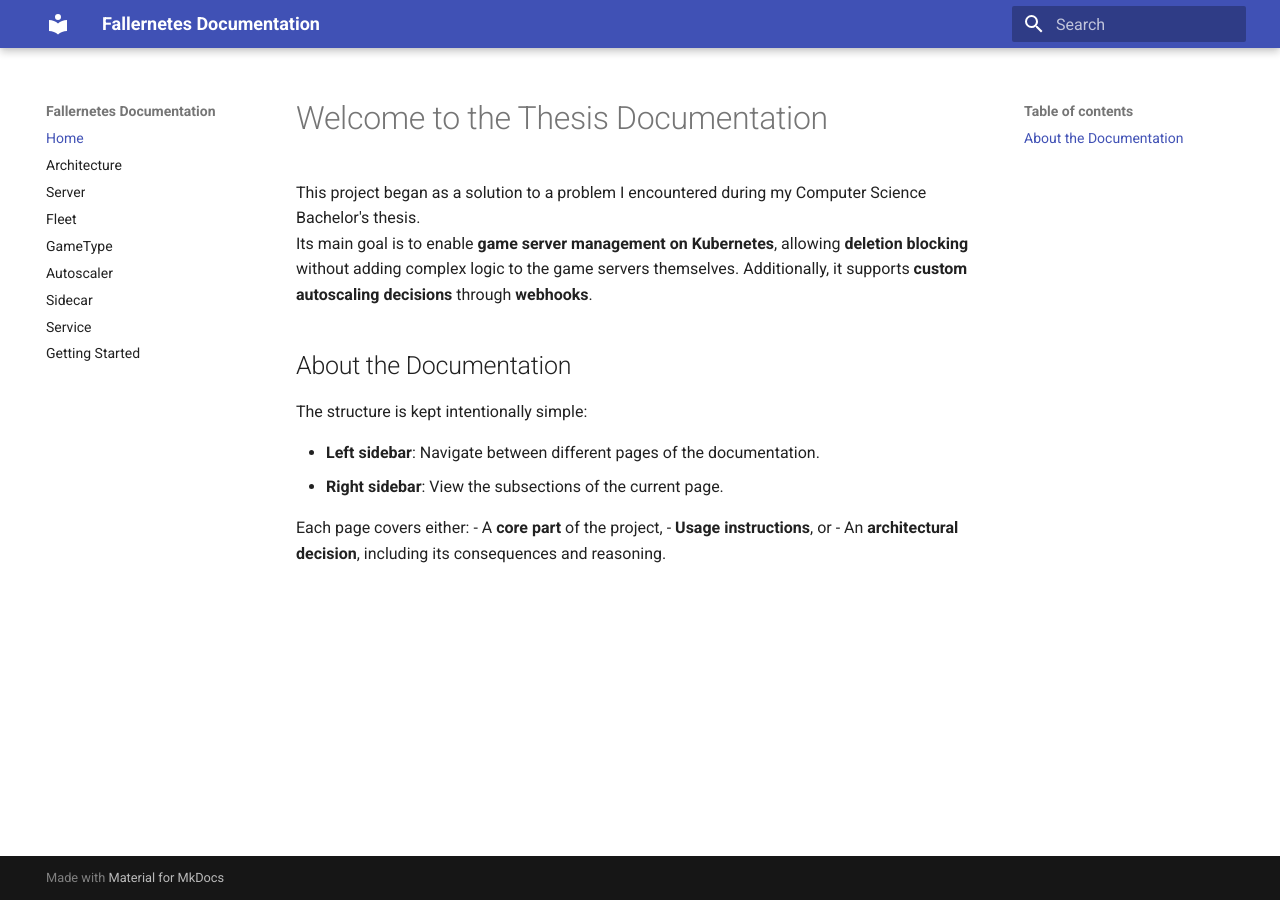
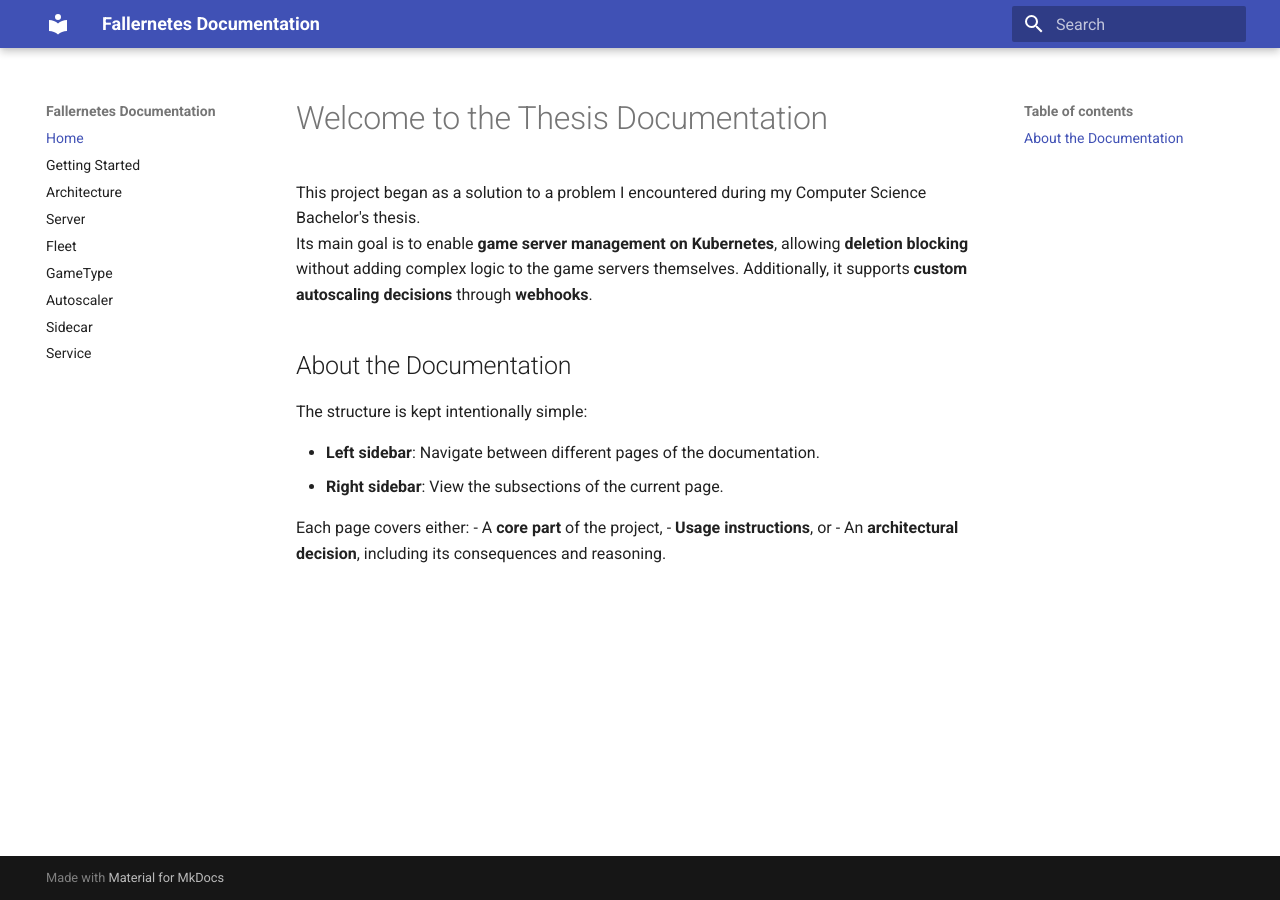
Before and after one commit to MirrorStudios/fallernetes-documentation, an MkDocs documentation site: the page built from docs/index.md, in a window 1280 px wide. Built offline with MkDocs 1.6.1 and Material for MkDocs 9.7.7, drawn with Linux system fonts in a browser that asks for light colours; part of the change alters nothing that is shown.

```diff
--- a/mkdocs.yml
+++ b/mkdocs.yml
@@ -16,6 +16,7 @@ markdown_extensions:
   - pymdownx.superfences
 nav:
   - Home: index.md
+  - Getting Started: started.md
   - Architecture: architecture.md
   - Server: server.md
   - Fleet: fleet.md
@@ -23,4 +24,3 @@ nav:
   - Autoscaler: autoscaler.md
   - Sidecar: sidecar.md
   - Service: service.md
-  - Getting Started: started.md
```
